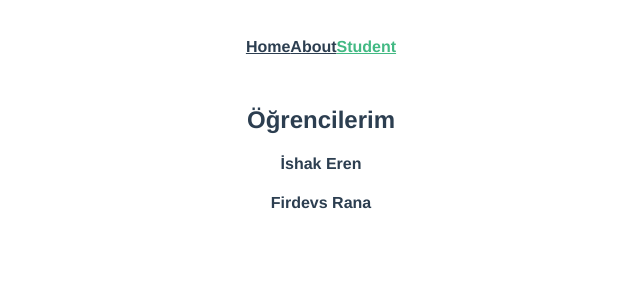
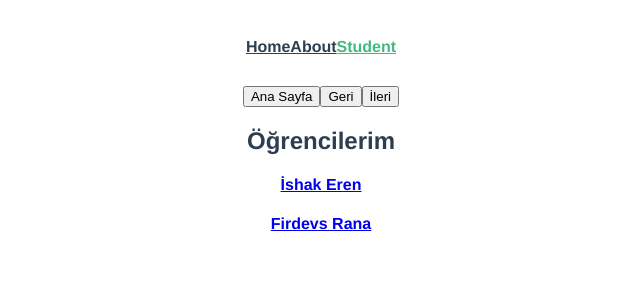
Before and after one commit to WarringCoder/Vue, a Vue app in the folder Learning.../Vu3-1/two/routing/: page /student in a window 1280 px wide. Shown: the top 300 px of the page, without its empty margins (319-959 px from the left). Built offline with nearby package versions, Linux system fonts and the light colour scheme; data requests are answered from the project's data file.

Commit message:
fetch_Api_Learned

```diff
--- /dev/null
+++ b/Learning.../Vu3-1/two/routing/data/db.json
@@ -0,0 +1,6 @@
+{
+    "students":[
+        {"name":"İshak Eren","id":1},
+        {"name":"Firdevs Rana","id":2}
+    ]
+}
--- a/Learning.../Vu3-1/two/routing/package.json
+++ b/Learning.../Vu3-1/two/routing/package.json
@@ -8,6 +8,7 @@
   },
   "dependencies": {
     "core-js": "^3.8.3",
+    "json-server": "^1.0.0-beta.3",
     "vue": "^3.2.13",
     "vue-router": "^4.5.0"
   },
--- a/Learning.../Vu3-1/two/routing/src/App.vue
+++ b/Learning.../Vu3-1/two/routing/src/App.vue
@@ -4,11 +4,32 @@
       <router-link to="/">Home</router-link>
       <router-link to="/about">About</router-link>
       <router-link to="/student">Student</router-link>
-
     </nav>
+    <div>
+      <button @click="MainPage()" > Ana Sayfa</button>
+      <button @click="BackPage()">Geri</button>
+      <button @click="NextPage()">İleri</button>
+    </div>
   <router-view/>
  </div>
 </template>
+
+<script>
+export default{
+  methods: {
+    MainPage(){
+      this.$router.push('/')
+    },
+    BackPage(){
+      this.$router.go(-1)
+    },
+    NextPage(){
+      this.$router.go(+1)
+    }
+  }
+}
+
+</script>
 
 <style>
 #app {
--- a/Learning.../Vu3-1/two/routing/src/router/index.js
+++ b/Learning.../Vu3-1/two/routing/src/router/index.js
@@ -3,6 +3,7 @@ import HomeView from '../views/HomeView.vue';
 import AboutView from '@/views/AboutView.vue';
 import StudentView from '@/views/StudentView.vue';
 import StudentDetail from '@/views/StudentDetail.vue';
+import NotFound from '@/views/NotFound.vue';
 
 const routes = [
   {
@@ -13,7 +14,7 @@ const routes = [
   {
     path: '/about',
     name: 'about',
-    component: AboutView
+    component: () => import('../views/AboutView.vue')
   },
   {
     path: '/student',
@@ -23,8 +24,18 @@ const routes = [
   {
     path: '/student/:id',
     name: 'StudentDetail',
-    component: StudentDetail
-  }
+    component: StudentDetail,
+    props: true
+  },
+  {
+    path: '/studentList',
+    redirect: '/student',
+  },
+  {
+    path: '/:catchAll(.*)',
+    name: 'NotFound',
+    component: NotFound
+  },
 ]
 
 const router = createRouter({
--- /dev/null
+++ b/Learning.../Vu3-1/two/routing/src/views/NotFound.vue
@@ -0,0 +1,13 @@
+<template>
+  <h2>404 Sayfa Bulunamadı</h2>
+</template>
+
+<script>
+export default {
+
+}
+</script>
+
+<style>
+
+</style>
--- a/Learning.../Vu3-1/two/routing/src/views/StudentDetail.vue
+++ b/Learning.../Vu3-1/two/routing/src/views/StudentDetail.vue
@@ -1,16 +1,22 @@
 <template>
     <div>
         <h2>Öğrenci Detay</h2>
-        <h4>{{ id }}</h4>
+        <div v-if="student">
+            <h4>{{ student.name }}</h4>
+        </div>
     </div>
 </template>
 <script>
     export default
     {
+        props:['id'],
         data(){
             return{
-                id:this.$route.params.id
+                student:null
             }
+        },
+        mounted(){
+            fetch('http://localhost:3000/students/'+this.id).then(res => res.json()).then(data =>this.student = data)
         }
     }
 </script>
--- a/Learning.../Vu3-1/two/routing/src/views/StudentView.vue
+++ b/Learning.../Vu3-1/two/routing/src/views/StudentView.vue
@@ -1,9 +1,13 @@
 <template>
   <div class="home">
     <h2>Öğrencilerim</h2>
-    <div v-for='student in students' :key="student.id">
-        <h4>{{ student.name }}</h4>
-    </div>
+
+        <div v-for='student in students' :key="student.id">
+            <router-link :to="{name:'StudentDetail' , params:{id:student.id}}">
+                <h4>{{ student.name }}</h4>
+            </router-link>
+        </div>
+
  </div>
 </template>
 
@@ -19,10 +23,12 @@ export default {
     return{
         students:
         [
-            {name:"İshak Eren", id:1},
-            {name:"Firdevs Rana", id:2}
+
         ]
     }
+  },
+  mounted(){
+    fetch('http://localhost:3000/students').then(res => res.json()).then(data =>this.students = data)
   }
 }
 </script>
```
Also changed, not shown: 1 other file (tests, documents, lock files or other folders).
